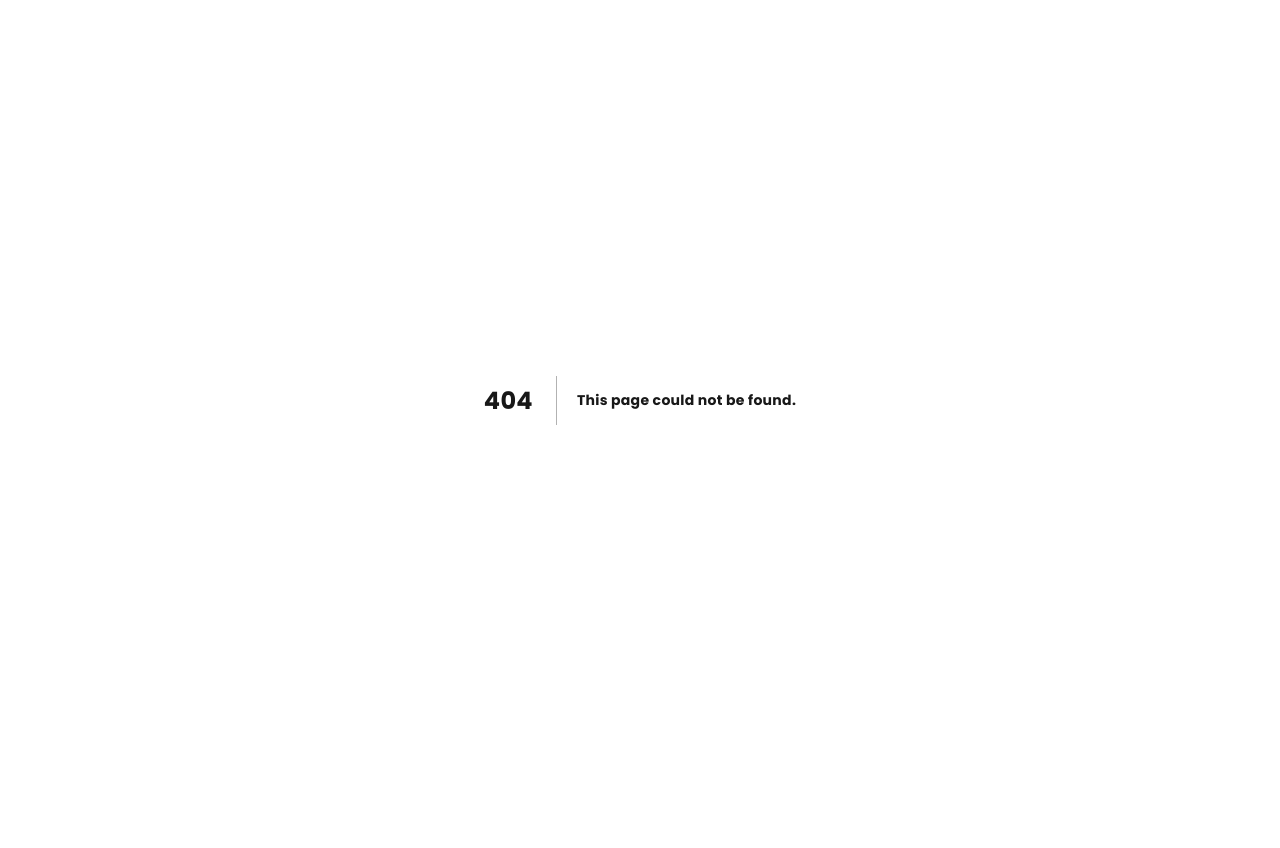
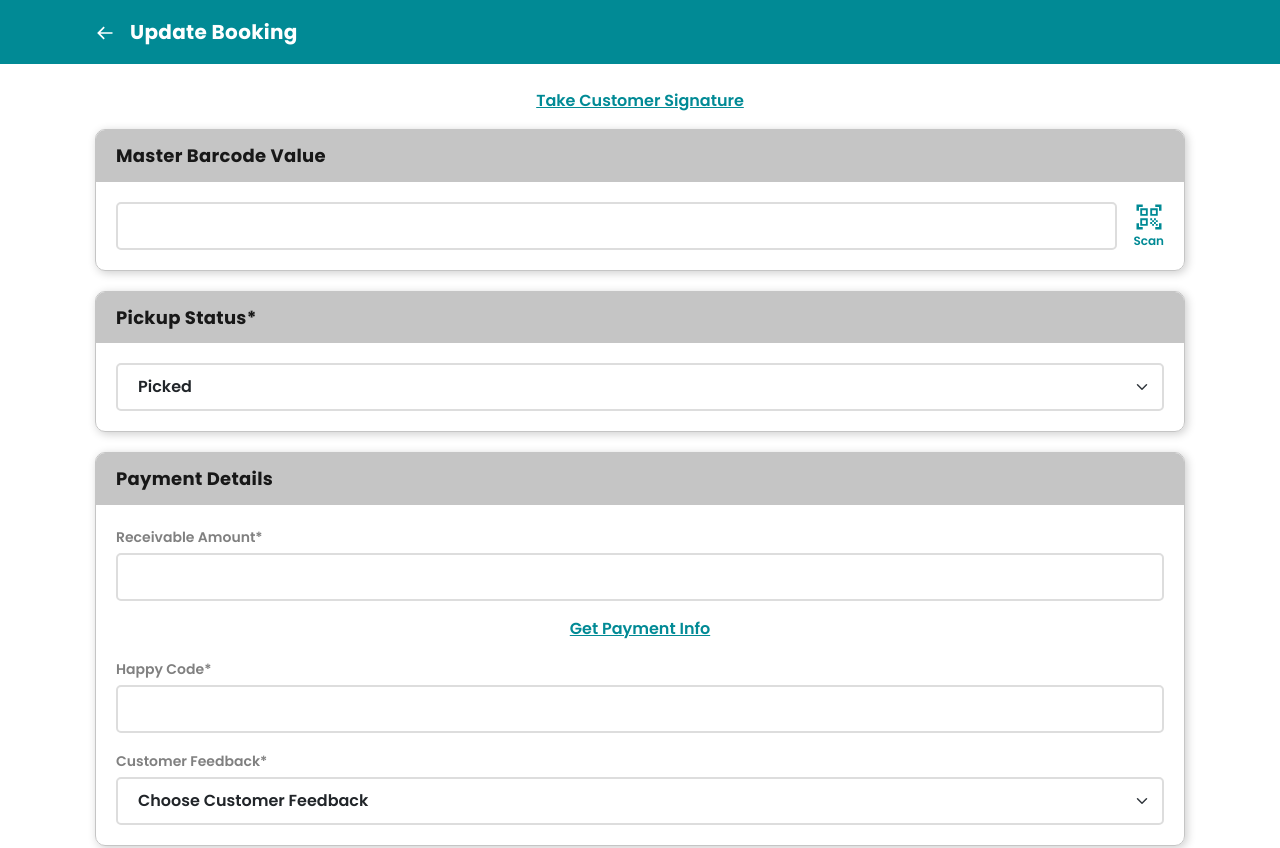
Before and after one commit to aniket-namdeo/SM-phlebo-next, a Next.js app: page /update-booking/step3 in a window 1280 px wide. Before the commit this address had no page. Shown: the top 848 px of the page. Before the commit the page ends 800 px from the top, so only its background shows below. Built offline with nearby package versions, Linux system fonts and the light colour scheme.

Commit message:
step2 step3 add

```diff
--- /dev/null
+++ b/src/app/update-booking/step3/page.js
@@ -0,0 +1,90 @@
+"use client";
+import Container from "react-bootstrap/Container";
+import Row from "react-bootstrap/Row";
+import Col from "react-bootstrap/Col";
+import Link from "next/link";
+import Form from "react-bootstrap/Form";
+import { MdQrCodeScanner } from "react-icons/md";
+import "/public/css/update-booking.css";
+import PageHeader from "../../component/page-header";
+
+export default function step2() {
+  return (
+    <>
+      <PageHeader heading="Update Booking" />
+      <section className="update-booking section-padding">
+        <Container>
+          <Row>
+            <Col>
+              <div className="text-center mb-3">
+                <Link href={"#"}>Take Customer Signature</Link>
+              </div>
+              <div className="web-box">
+                <h2 className="box-heading">Master Barcode Value</h2>
+                <div className="box-body">
+                  <div className="d-flex align-items-center justify-content-between gap-3">
+                    <Form.Control
+                      type="text"
+                      placeholder=" "
+                      className="page-form-control"
+                    />
+                    <Link href={"#"} className="scan text-center">
+                      <MdQrCodeScanner />
+                      <br />
+                      Scan
+                    </Link>
+                  </div>
+                </div>
+              </div>
+              <div className="web-box">
+                <h2 className="box-heading">Pickup Status*</h2>
+                <div className="box-body">
+                  <Form.Select className="page-form-control">
+                    <option>Picked</option>
+                    <option>Not Picked</option>
+                    <option>Pending</option>
+                    <option>Hold</option>
+                  </Form.Select>
+                </div>
+              </div>
+              <div className="web-box">
+                <h2 className="box-heading">Payment Details</h2>
+                <div className="box-body">
+                  <Form.Group className="mb-3">
+                    <Form.Label>Receivable Amount*</Form.Label>
+                    <Form.Control
+                      type="text"
+                      placeholder=""
+                      className="page-form-control"
+                    />
+                  </Form.Group>
+                  <div className="text-center mb-3">
+                    <Link href={"#"}>Get Payment Info</Link>
+                  </div>
+                  <Form.Group className="mb-3">
+                    <Form.Label>Happy Code*</Form.Label>
+                    <Form.Control
+                      type="text"
+                      placeholder=""
+                      className="page-form-control"
+                    />
+                  </Form.Group>
+                  <Form.Group>
+                    <Form.Label>Customer Feedback*</Form.Label>
+                    <Form.Select className="page-form-control">
+                      <option>Choose Customer Feedback</option>
+                    </Form.Select>
+                  </Form.Group>
+                </div>
+              </div>
+
+              <Link href={"#"} className="btn web-btn w-100">
+                Update Booking Details
+              </Link>
+            </Col>
+          </Row>
+        </Container>
+      </section>
+    </>
+  );
+}
```
Also changed, not shown: src/app/update-booking/step2/page.js (added, +122 -0 lines).
